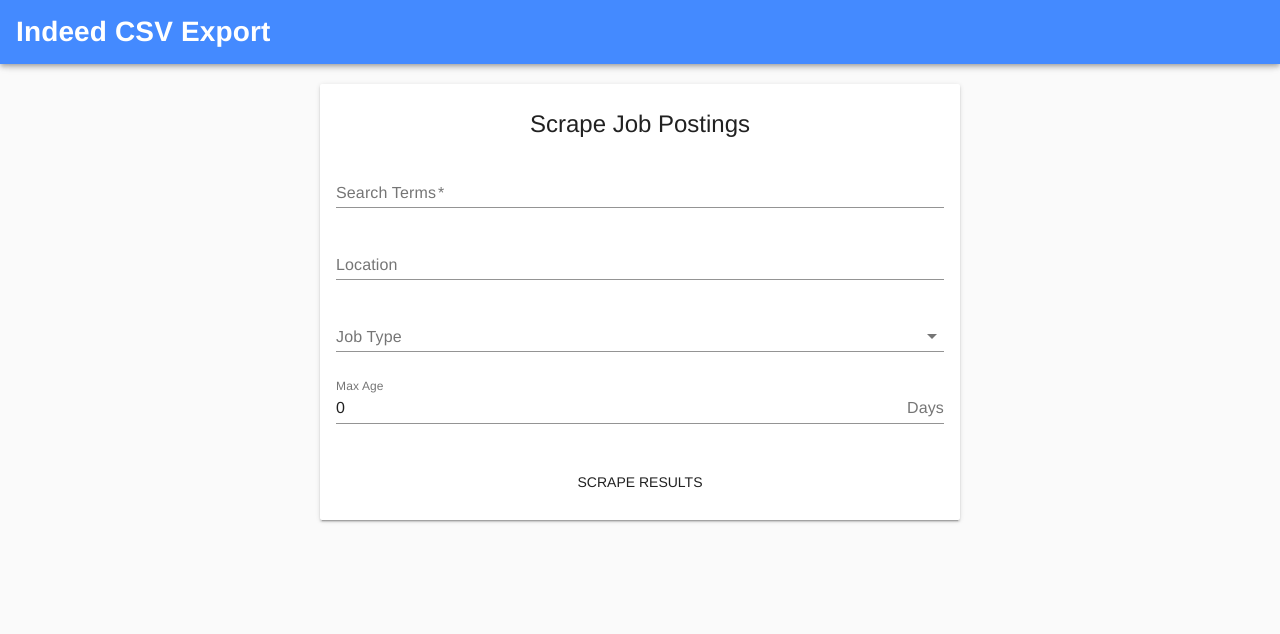
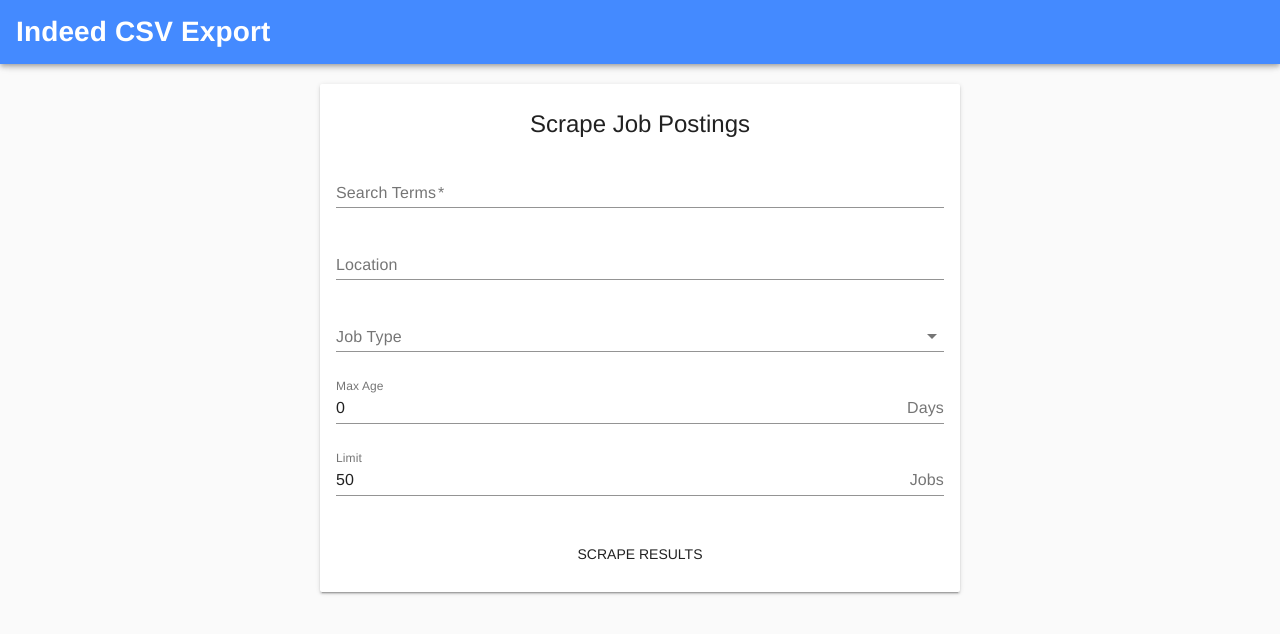
Before and after one commit to proofoftom/indeed-export, a Vue app: page / in a window 1280 px wide. Shown: the top 634 px of the page. Built offline with nearby package versions, Linux system fonts and the light colour scheme.

Commit message:
Add ability to change limit of results

```diff
--- a/src/components/IndeedScraperExport.vue
+++ b/src/components/IndeedScraperExport.vue
@@ -37,6 +37,14 @@
             <label for="maxAge">Max Age</label>
             <md-input type="number" name="maxAge" v-model="maxAge" />
             <span class="md-suffix">Days</span>
+          </md-field>
+        </div>
+
+        <div class="md-layout-item">
+          <md-field>
+            <label for="maxAge">Limit</label>
+            <md-input type="number" name="maxAge" v-model="limit" />
+            <span class="md-suffix">Jobs</span>
           </md-field>
         </div>
       </md-card-content>
@@ -89,6 +97,7 @@
       location: '',
       jobType: '',
       maxAge: 0,
+      limit: 50,
       scraping: false,
       jobs: null,
       showSnackbar: false,
@@ -107,7 +116,7 @@
         jobType: this.jobType,
         maxAge: this.maxAge,
         sort: 'date',
-        limit: '50',
+        limit: this.limit,
       };
 
       this.jobs = null;
```
